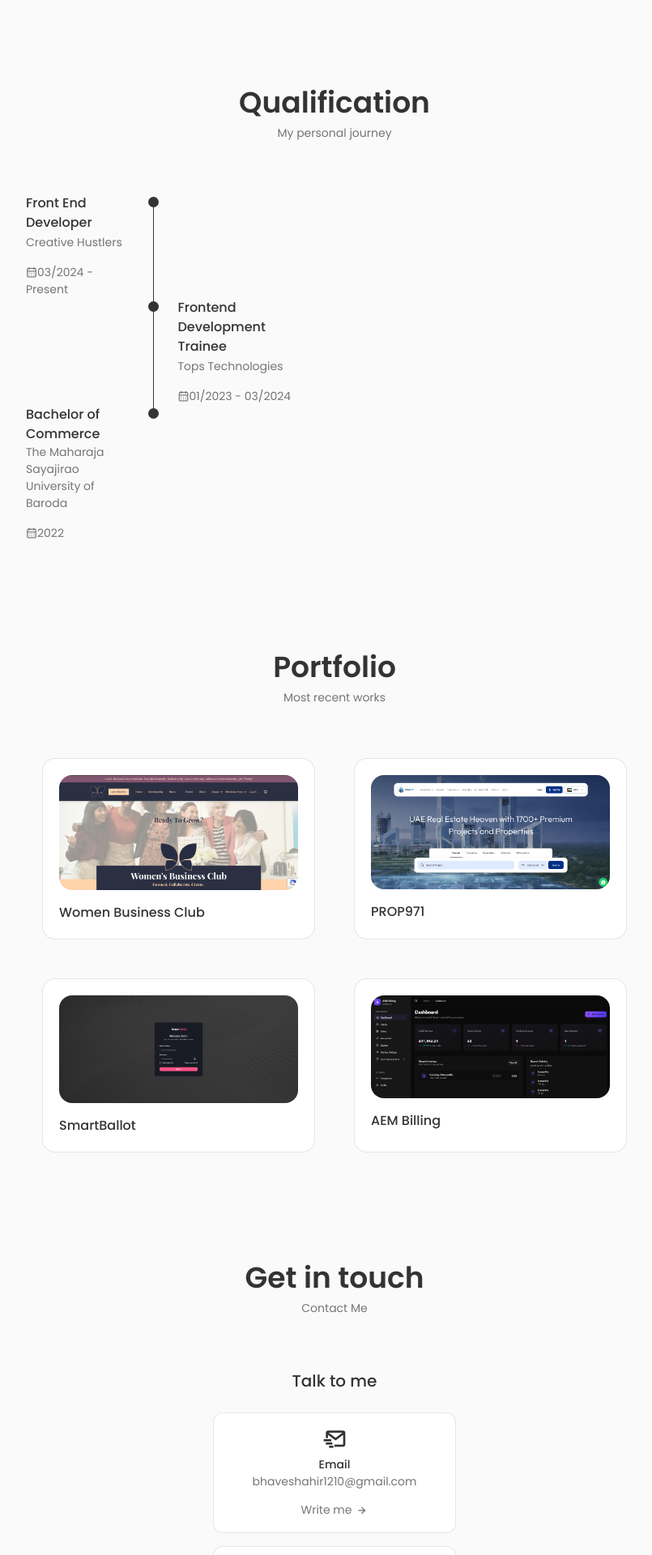
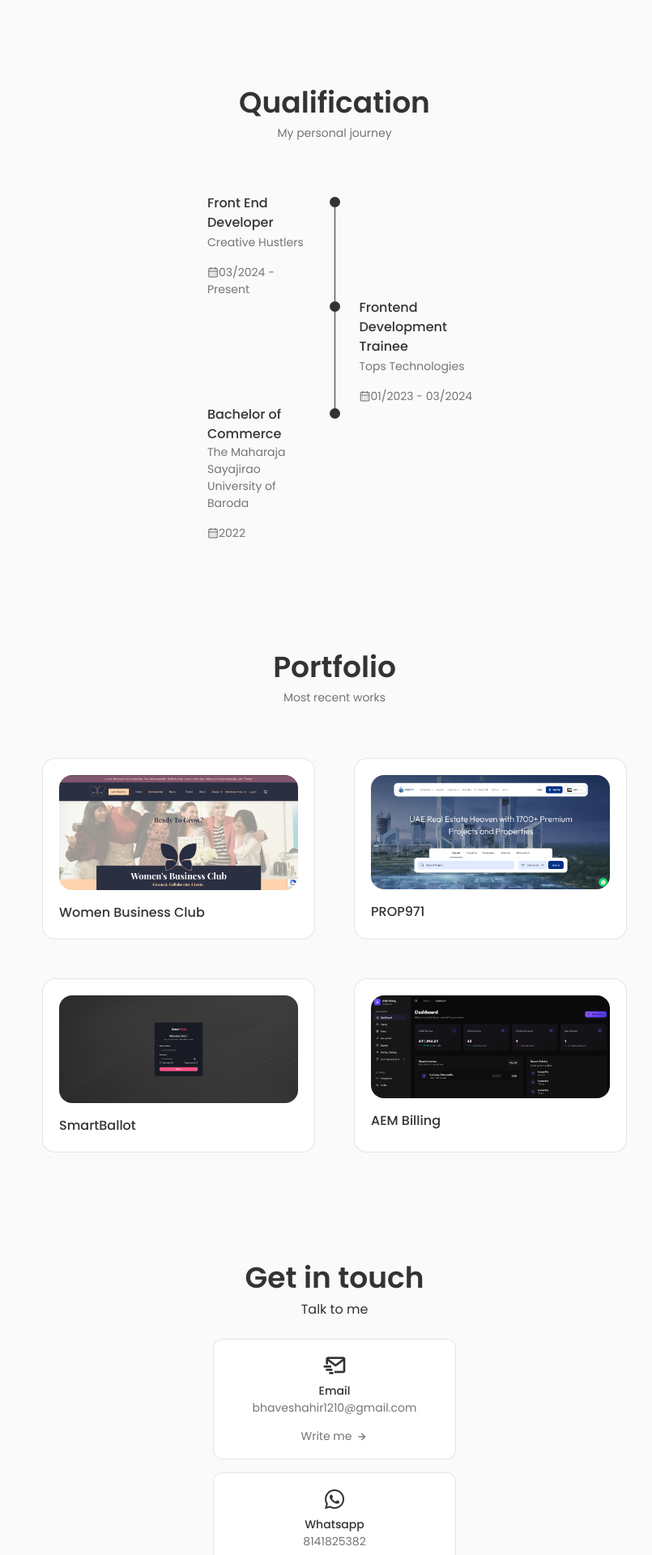
Before and after one commit to Bhavesh8204/Portfolio-Website, a Next.js app: page / in a window 1280 px wide. Shown: the part 1795-3715 px from the top of the page at 81% size, without its empty margins (227-1032 px from the left). Built offline with nearby package versions, Linux system fonts and the light colour scheme.

Commit message:
Fix : Chnages !

```diff
--- a/src/components/contact/Contact.tsx
+++ b/src/components/contact/Contact.tsx
@@ -24,7 +24,7 @@ const Contact: React.FC = () => {
   return (
     <section className="contact section" id="contact">
       <h2 className="section_title">Get in touch</h2>
-      <span className="section_subtitle">Contact Me</span>
+      {/* <span className="section_subtitle">Contact Me</span> */}
 
       <div className="contact_container grid">
         <div className="contact_content">
--- a/src/components/contact/contact.css
+++ b/src/components/contact/contact.css
@@ -7,8 +7,8 @@
 
 .contact_title {
   text-align: center;
-  font-size: var(--h3-font-size);
-  font-weight: var(--font-medium);
+  font-size: var(--h4-font-size);
+  font-weight: var(--font-normal);
   margin-bottom: var(--mb-1-5);
 }
 
--- a/src/components/qualification/qualification.css
+++ b/src/components/qualification/qualification.css
@@ -1,5 +1,6 @@
 .qualification_container {
   max-width: 768px;
+  margin: auto;
 }
 
 .qualification_tabs {
```
